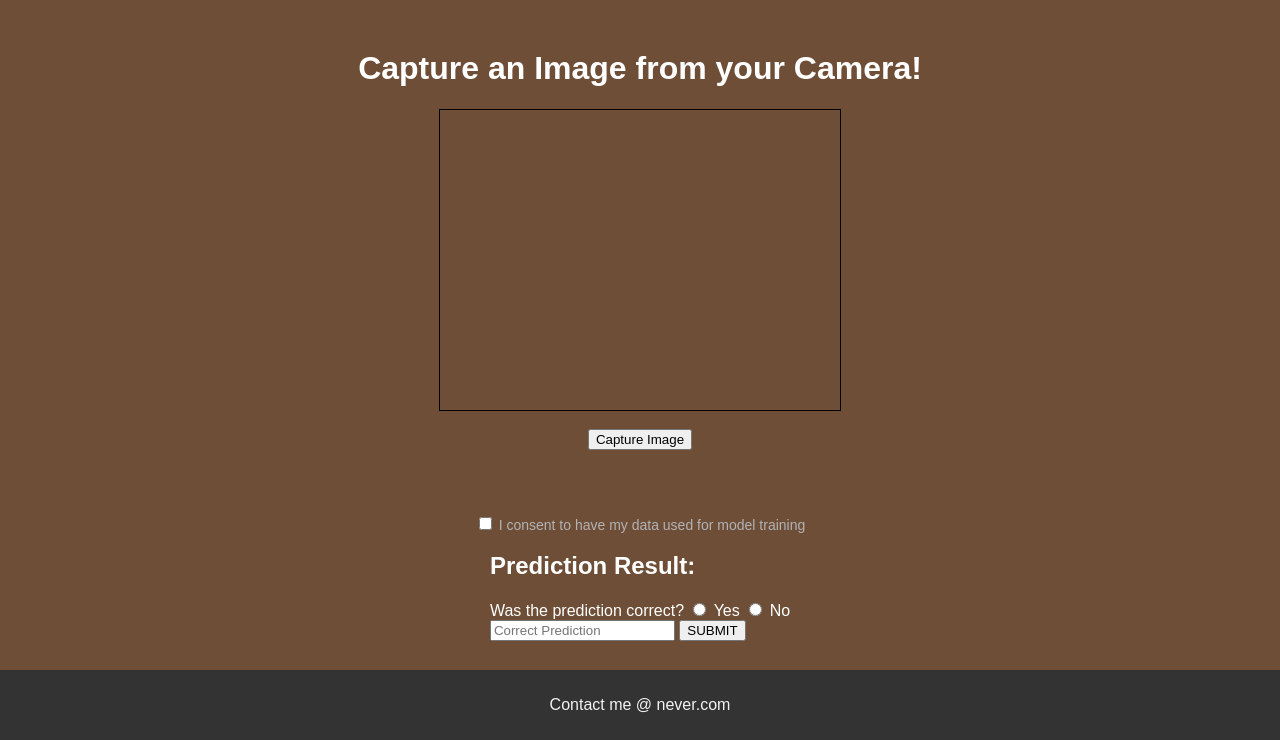
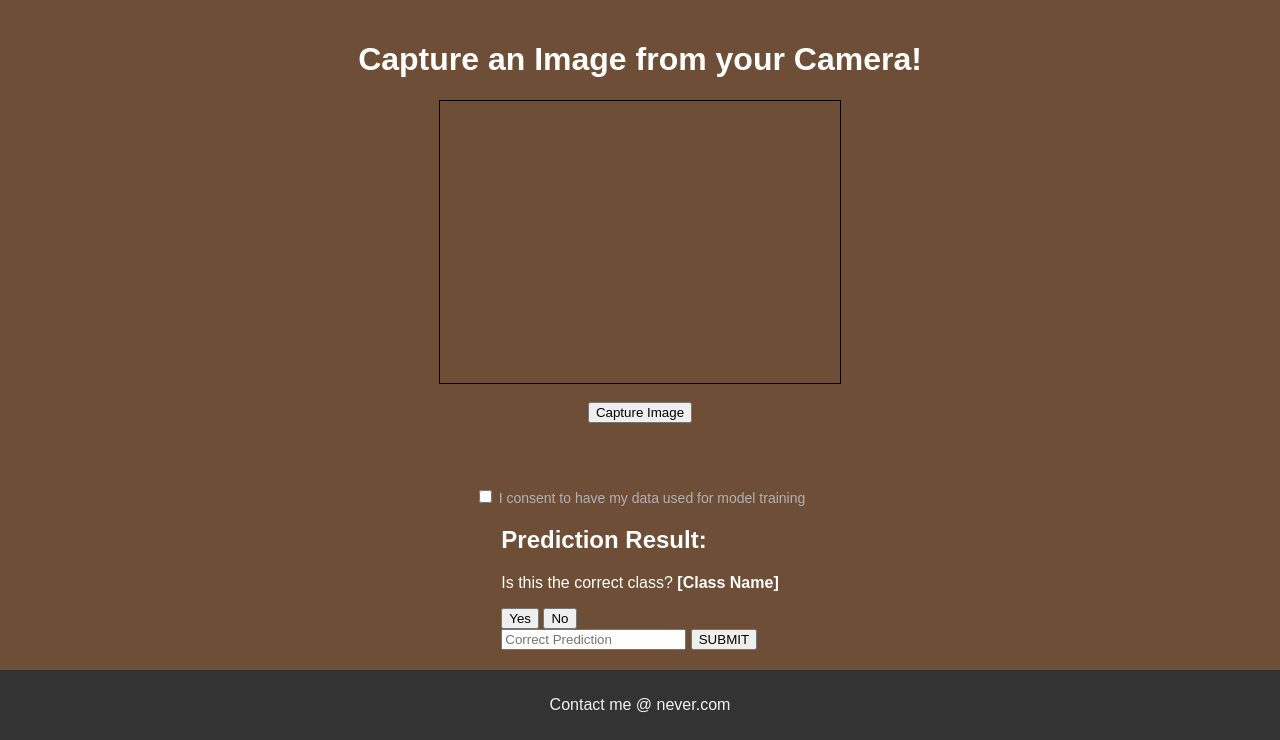
Before and after one commit to zedchichi/FYP_ENHANCING-ACCURACY-IN-BRITISH-SIGN-LANGUAGE-TRANSLATION-DIGITS-, a Flask app: page /capture in a window 1280 px wide. Shown: the part 60-800 px from the top of the page. Run offline with Flask 3, Linux system fonts and the light colour scheme.

Commit message:
Update capture.html

```diff
--- a/app/templates/capture.html
+++ b/app/templates/capture.html
@@ -114,6 +114,9 @@
                 font-size: 12px;
             }
         }
+        .overflow-scroll {
+            overflow-y: auto;
+        }
 
         #camera-feed {
             width: 400px;
@@ -134,7 +137,7 @@
         <a href="{{ url_for('views.capture') }}">CAPTURE</a>
     </div>
 
-     <div class="main-content">
+     <div class="main-content overflow-scroll">
          <h1>Capture an Image from your Camera!</h1>
          <video id="camera-feed" autoplay></video>
          <br>
@@ -161,14 +164,25 @@
          <form class="feedback-form" id="feedback-form" onsubmit="submitFeedback(event)">
              <h2>Prediction Result:</h2>
              <div id="prediction-result" style="display: none"></div>
+             <input type="hidden" id="image-id" name="image-id" value="">
 
 
-            <div class="feedback-section">
-                <label for="yes">Was the prediction correct?</label>
-                <input type="radio" id="yes" name="feedback" value="yes">
-                <label for="yes">Yes</label>
-                <input type="radio" id="no" name="feedback" value="no">
-                <label for="no">No</label>
+<!--            <div class="feedback-section">-->
+<!--                <label for="yes">Was the prediction correct?</label>-->
+<!--                <input type="radio" id="yes" name="feedback" value="yes">-->
+<!--                <label for="yes">Yes</label>-->
+<!--                <input type="radio" id="no" name="feedback" value="no">-->
+<!--                <label for="no">No</label>-->
+<!--            </div>-->
+
+             <div class="feedback-section">
+                <p>Is this the correct class? <strong id="predictedClass">[Class Name]</strong></p>
+                 <button type="button" id="yesButton">Yes</button>
+                 <button type="button" id="noButton">No</button>
+                 <div id="correctionField" style="display:none;">
+                     <input type="text" id="correctClass" placeholder="Enter correct class">
+                     <button type="submit">Submit</button>
+                  </div>
             </div>
 
             <input type="text" id="correct-prediction" name="correct-prediction" placeholder="Correct Prediction" required>
@@ -266,9 +280,13 @@
 
             function submitFeedback(event) {
                 event.preventDefault(); //prevents default submissions
+
+                let imageId = document.getElementById('image-id').value;
+                let correctPrediction = document.getElementById('correct-prediction').value;
+
                 let feedbackData = {
-                    image_id: document.getElementId('imageUID').value,
-                    correct_class: document.getElementById('correct-prediction').value, //gets the users correct class
+                    image_id: imageId,
+                    correct_class: correctPrediction, //gets the users correct class
                 };
 
                 fetch('/submit_feedback', {
@@ -292,6 +310,28 @@
                     console.error('Error:', error)
                 });
             }
+            document.getElementById('noButton').addEventListener('click', function() {
+              document.getElementById('correctionField').style.display = 'block';
+            });
+
+            document.getElementById('yesButton').addEventListener('click', function() {
+              submitFeedback(document.getElementById('predictedClass').innerText);
+            });
+
+            function submitFeedback(correctClass) {
+              const formData = new FormData();
+              formData.append('class', correctClass);
+              // Assuming you have the image data available to append as well
+              formData.append('image', yourImageBlob);
+
+              fetch('/submit-classification', {
+                method: 'POST',
+                body: formData,
+              })
+              .then(response => response.json())
+              .then(data => console.log(data))
+              .catch(error => console.error('Error:', error));
+            }
         });
     </script>
 </body>
```
